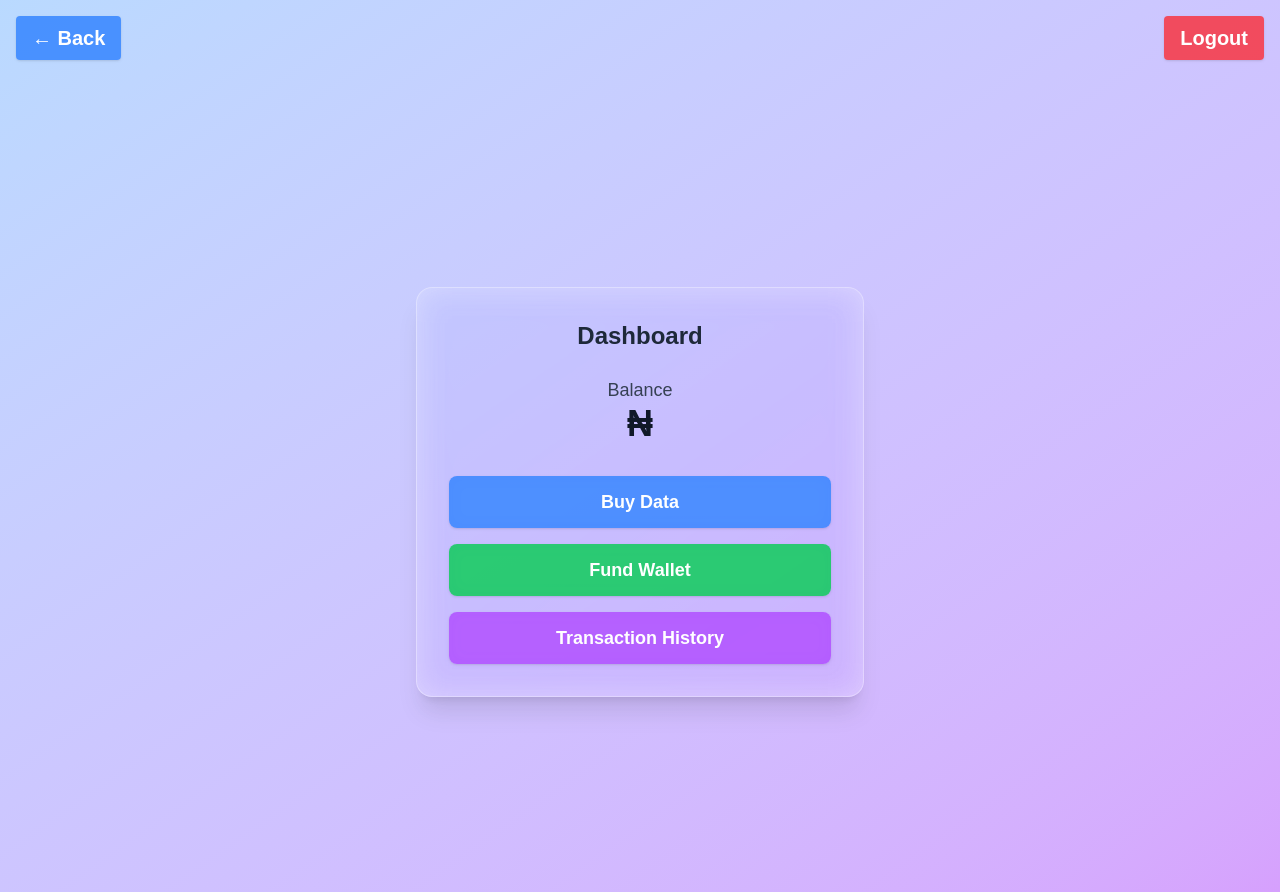
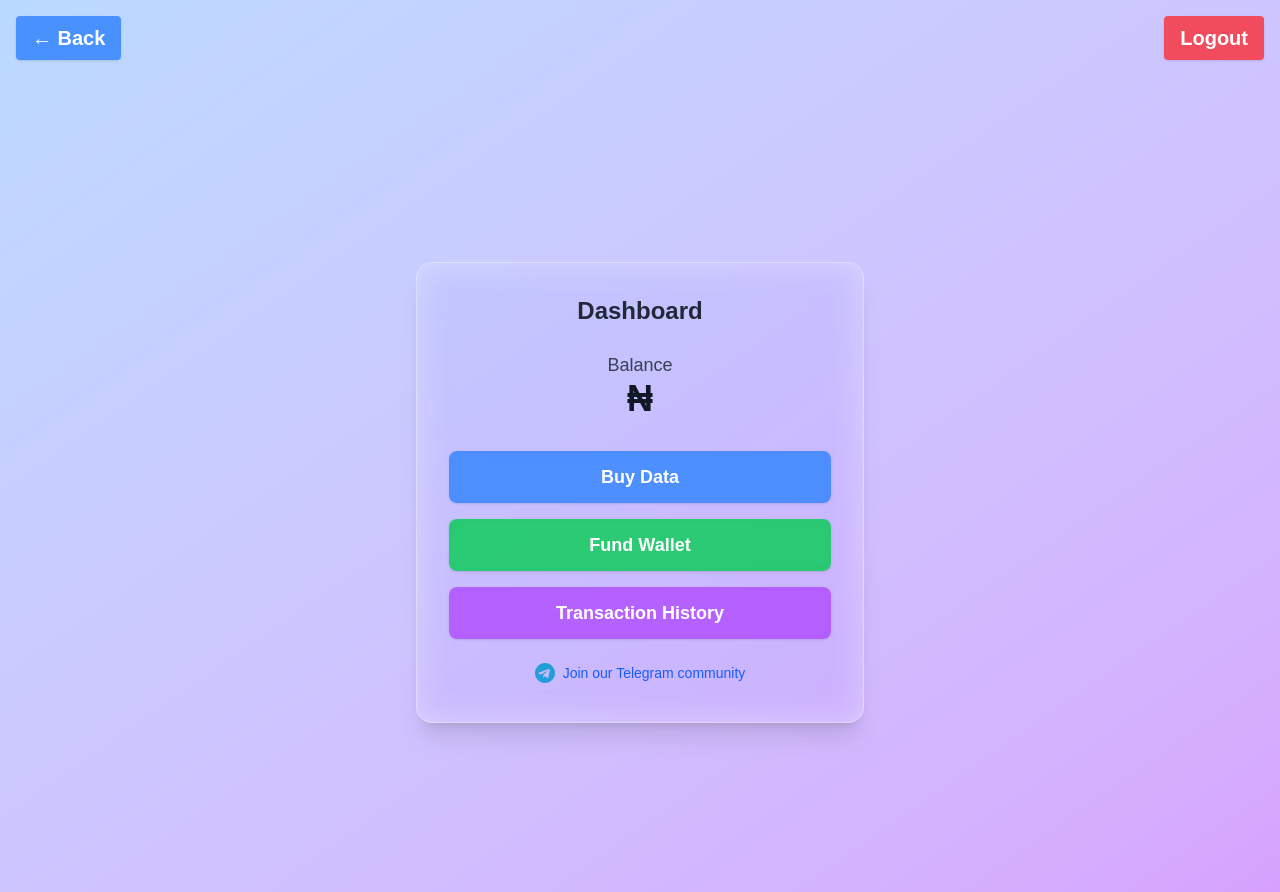
Before and after one commit to Chisomalaoma/wisper-datashare, a Next.js app: page /dashboard in a window 1280 px wide. Built offline with nearby package versions, Linux system fonts and the light colour scheme; no server answers.

Commit message:
feat: add Telegram community link to dashboard

```diff
--- a/src/containers/DashboardContainer.tsx
+++ b/src/containers/DashboardContainer.tsx
@@ -28,6 +28,21 @@ export default function DashboardContainer() {
                         <button className="cursor-pointer w-full py-3 rounded-lg bg-purple-500/80 text-white font-semibold shadow hover:bg-purple-600/80 transition backdrop-blur text-lg">Transaction History</button>
                     </Link>
                 </div>
+
+                {/* Telegram Community Link */}
+                <div className="mt-6 text-center">
+                    <a
+                        href="https://t.me/datapoolng"
+                        target="_blank"
+                        rel="noopener noreferrer"
+                        className="inline-flex items-center gap-2 text-blue-600 hover:text-blue-700 font-medium transition-colors"
+                    >
+                        <svg xmlns="http://www.w3.org/2000/svg" viewBox="0 0 24 24" className="w-5 h-5 fill-current text-[#229ED9]">
+                            <path d="M12 0C5.373 0 0 5.373 0 12s5.373 12 12 12 12-5.373 12-12S18.627 0 12 0zm5.894 8.221-1.97 9.28c-.145.658-.537.818-1.084.508l-3-2.21-1.447 1.394c-.16.16-.295.295-.605.295l.213-3.053 5.56-5.023c.242-.213-.054-.333-.373-.12L7.19 13.67l-2.96-.924c-.643-.204-.657-.643.136-.953l11.57-4.461c.537-.194 1.006.131.958.889z"/>
+                        </svg>
+                        <span className="text-sm">Join our Telegram community</span>
+                    </a>
+                </div>
             </div>
         </div>
     );
```
